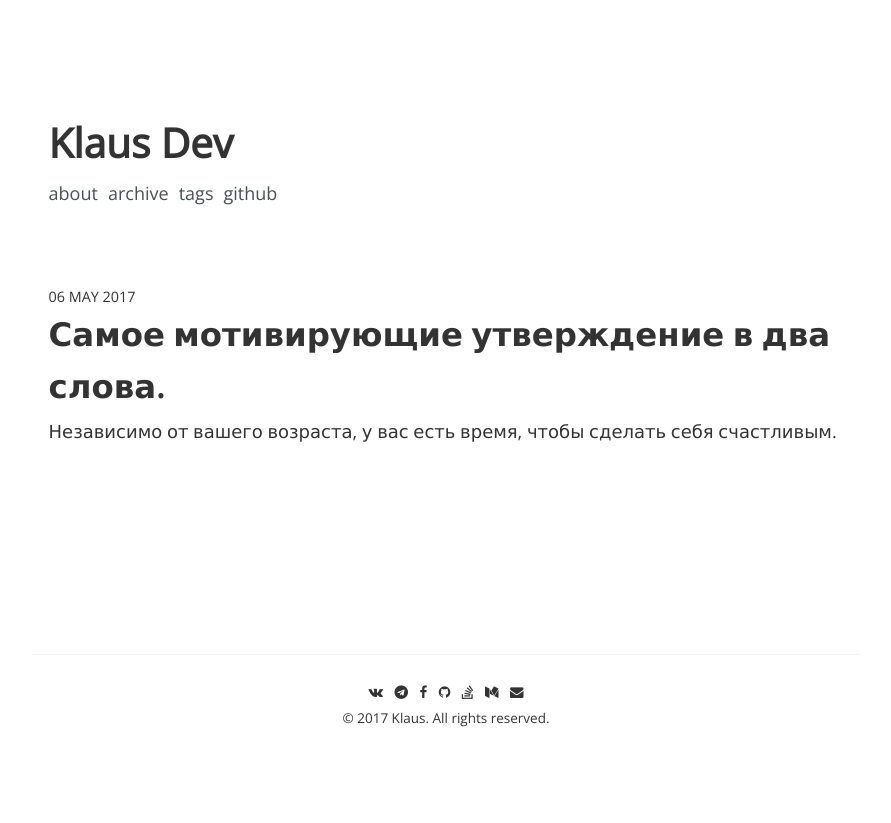
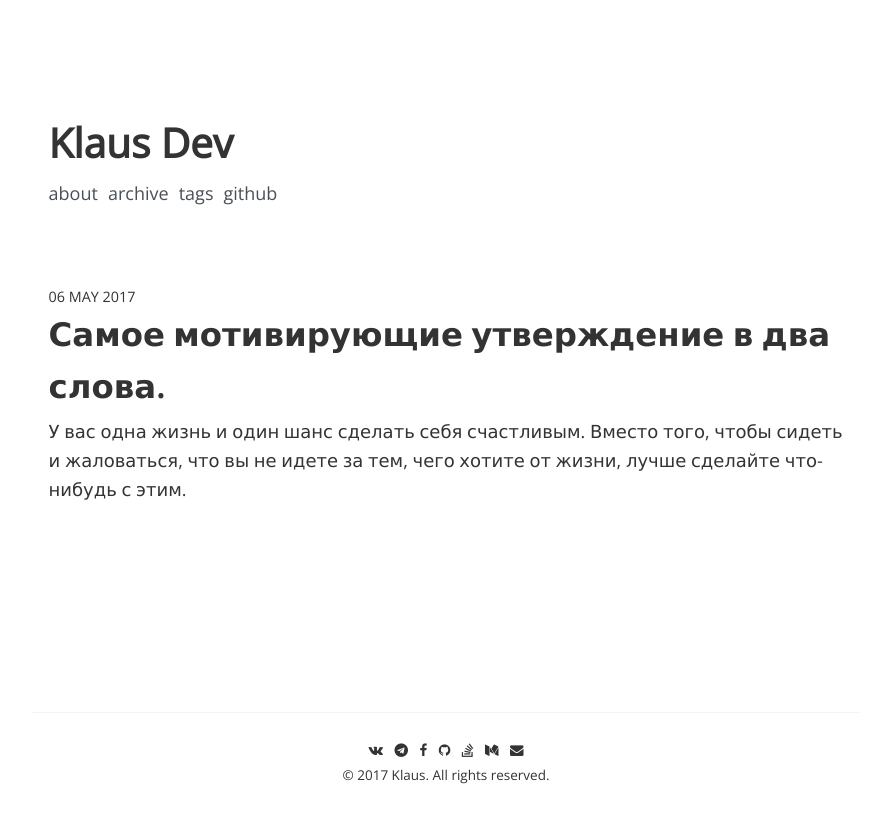
Before and after one commit to klaus-dev/klaus-dev.github.io, a Jekyll site: the page built from index.html, in a window 1280 px wide. Shown: the top 823 px of the page, without its empty margins (194-1085 px from the left). Built offline with Jekyll 4.4.1, drawn with Linux system fonts in a browser that asks for light colours; some web fonts are replaced; the list of posts is cut into pages by our own code; comment, search, counter and statistics services are not loaded.

Commit message:
first post

```diff
--- a/_posts/2017-05-06-two-word-motivation.md
+++ b/_posts/2017-05-06-two-word-motivation.md
@@ -1,7 +1,7 @@
 ---
 layout: post
 title: "Самое мотивирующие утверждение в два слова."
-description: "Независимо от вашего возраста, у вас есть время, чтобы сделать себя счастливым."
+description: "У вас одна жизнь и один шанс сделать себя счастливым. Вместо того, чтобы сидеть и жаловаться, что вы не идете за тем, чего хотите от жизни, лучше сделайте что-нибудь с этим."
 date: 2017-05-06
 tags: [motivation, inspiration]
 comments: true
```
